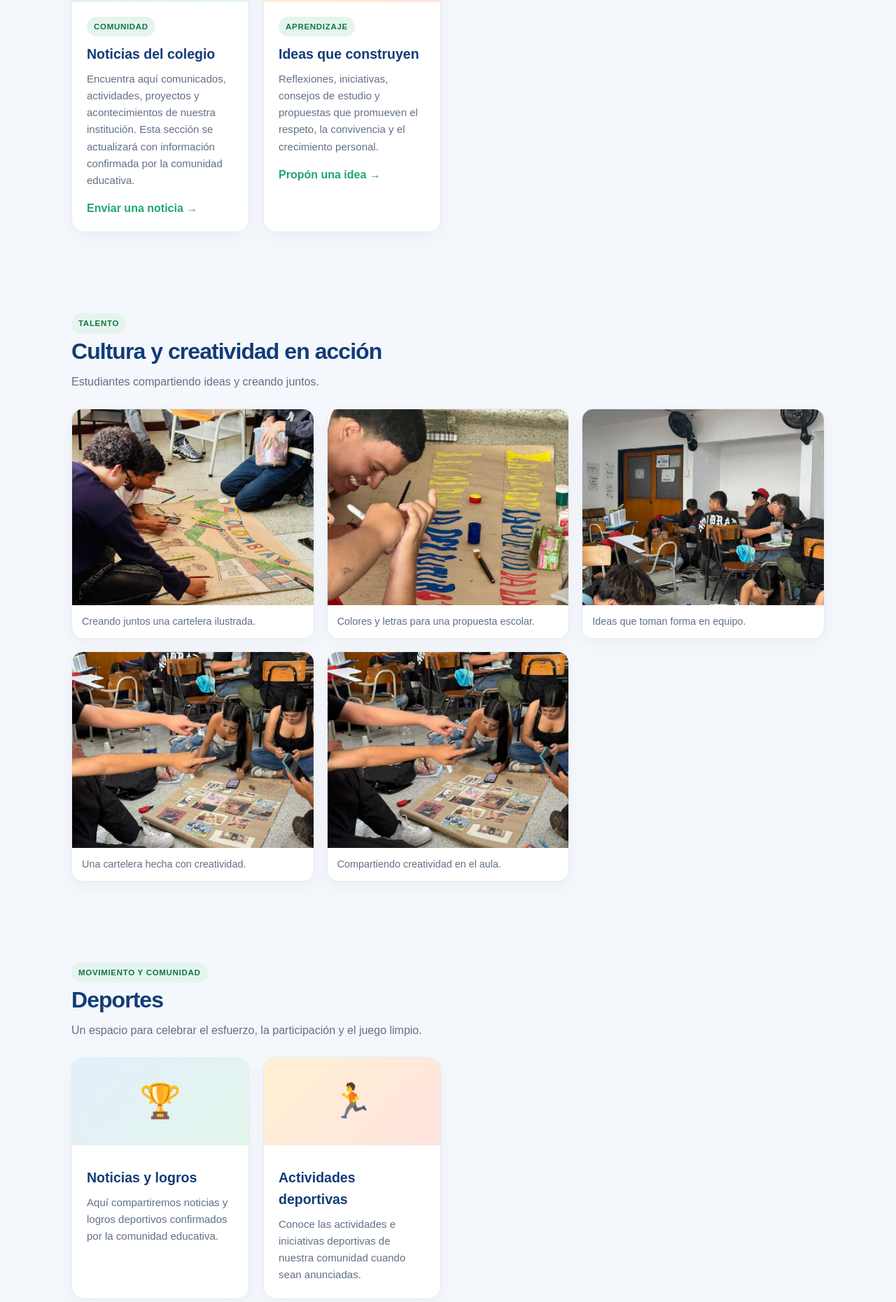
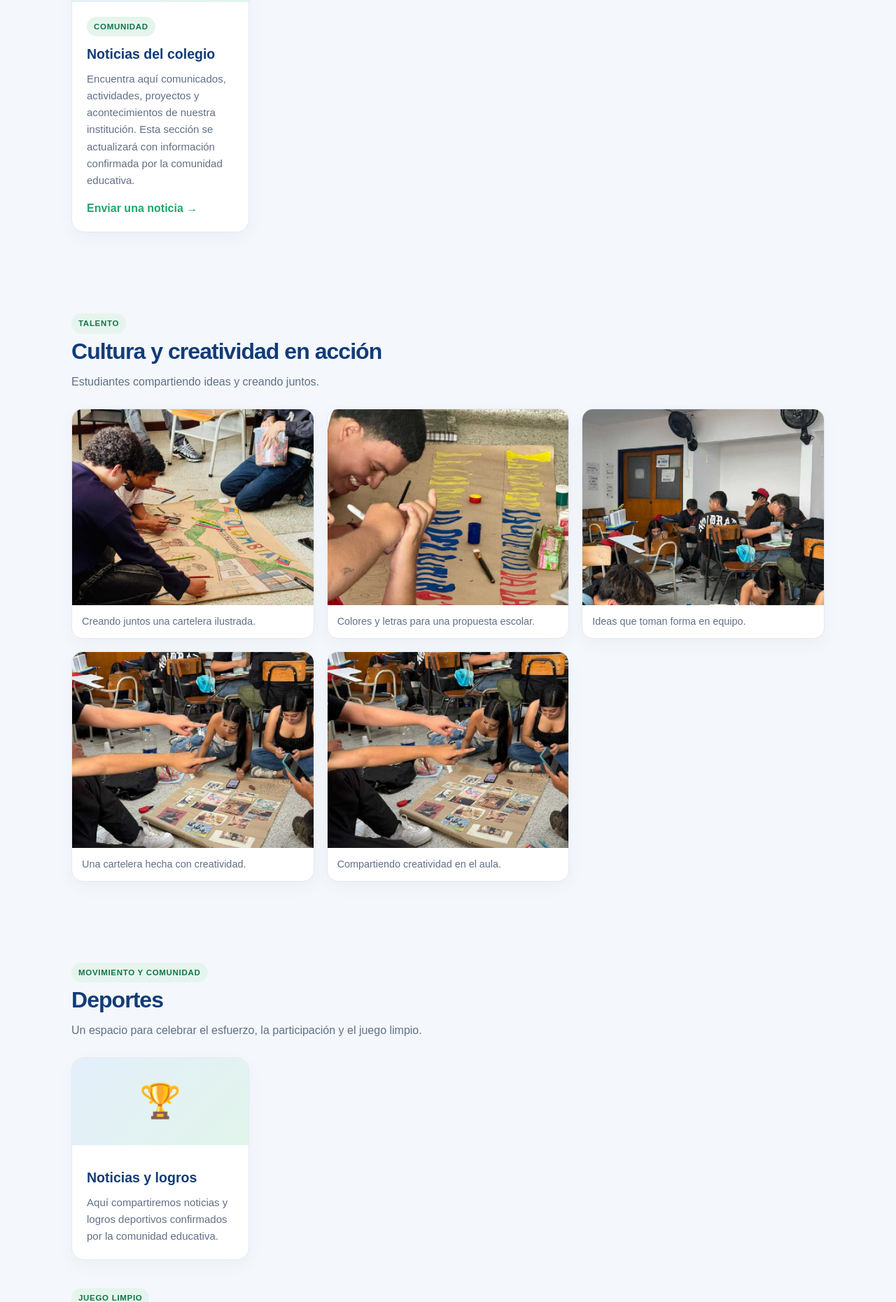
Before and after one commit to Juventud0/A-pe-nco-comfand-, a plain HTML site: page index.html in a window 1280 px wide. Shown: the part 1067-2928 px from the top of the page at 70% size. Drawn offline with Linux system fonts and the light colour scheme.

Commit message:
Quitar tarjetas vacías de ideas y actividades deportivas

```diff
--- a/index.html
+++ b/index.html
@@ -42,7 +42,7 @@ footer{background:#102746;color:#dce7f4;padding:30px 22px;text-align:center}foot
 <div class="grid">
 <article class="card"><div class="card-top">📣</div><div class="card-body"><span class="tag">Comunidad</span><h3>Noticias del colegio</h3><p>Encuentra aquí comunicados, actividades, proyectos y acontecimientos de nuestra institución. Esta sección se actualizará con información confirmada por la comunidad educativa.</p><a href="#participa">Enviar una noticia →</a></div></article>
 
-<article class="card"><div class="card-top">💡</div><div class="card-body"><span class="tag">Aprendizaje</span><h3>Ideas que construyen</h3><p>Reflexiones, iniciativas, consejos de estudio y propuestas que promueven el respeto, la convivencia y el crecimiento personal.</p><a href="#participa">Propón una idea →</a></div></article>
+
 
 </div></section>
 <section class="wrap" id="cultura" style="scroll-margin-top:120px"><div class="section-head"><div><span class="tag">Talento</span><h2>Cultura y creatividad en acción</h2><p>Estudiantes compartiendo ideas y creando juntos.</p></div></div>
@@ -55,7 +55,7 @@ footer{background:#102746;color:#dce7f4;padding:30px 22px;text-align:center}foot
 </div></section>
 <section class="wrap" id="deportes" style="scroll-margin-top:120px"><div class="section-head"><div><span class="tag">Movimiento y comunidad</span><h2>Deportes</h2><p>Un espacio para celebrar el esfuerzo, la participación y el juego limpio.</p></div></div>
 <div class="grid"><article class="card"><div class="card-top">🏆</div><div class="card-body"><h3>Noticias y logros</h3><p>Aquí compartiremos noticias y logros deportivos confirmados por la comunidad educativa.</p></div></article>
-<article class="card"><div class="card-top">🏃</div><div class="card-body"><h3>Actividades deportivas</h3><p>Conoce las actividades e iniciativas deportivas de nuestra comunidad cuando sean anunciadas.</p></div></article>
+
 
 </div>
 <div class="section-head" id="juego-limpio" style="margin-top:40px;scroll-margin-top:120px"><div><span class="tag">Juego limpio</span><h2>Deporte, respeto y participación</h2><p>Momentos de actividad deportiva y proyectos de nuestra comunidad.</p></div></div>
```
